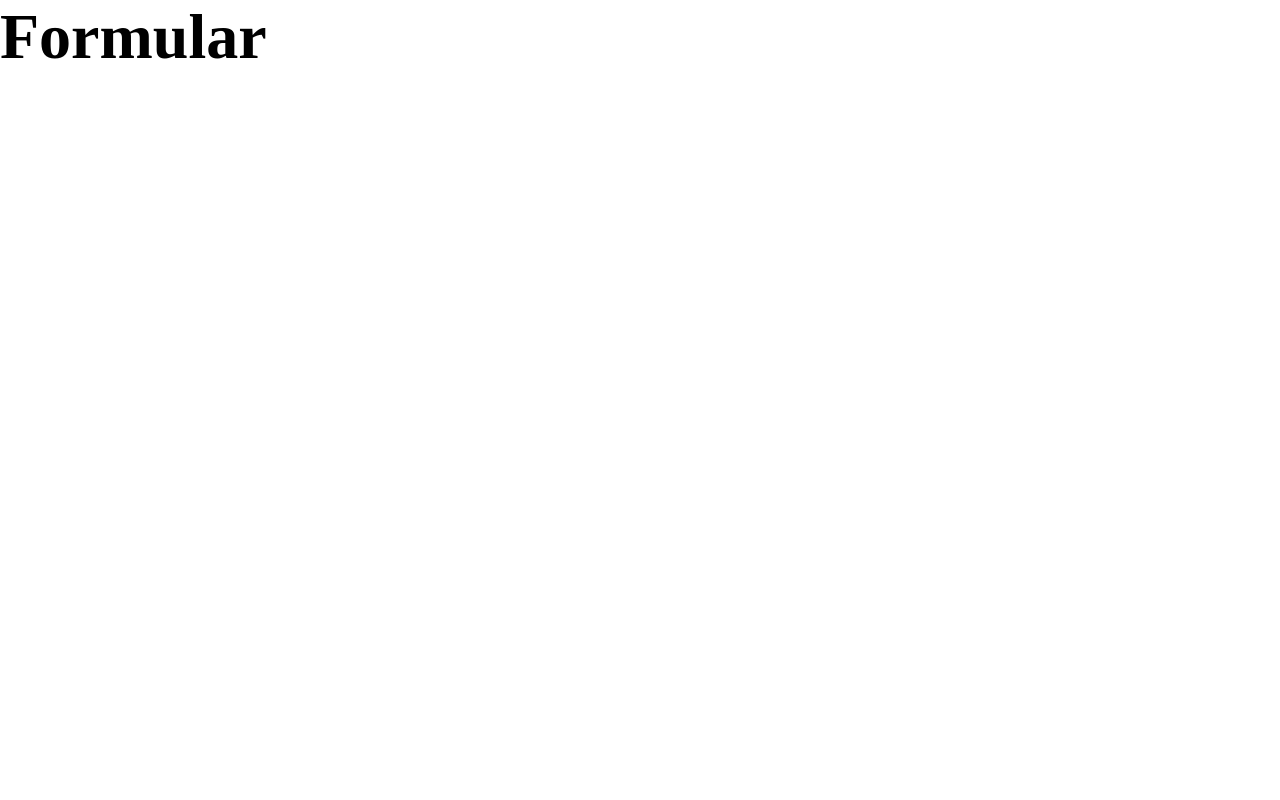
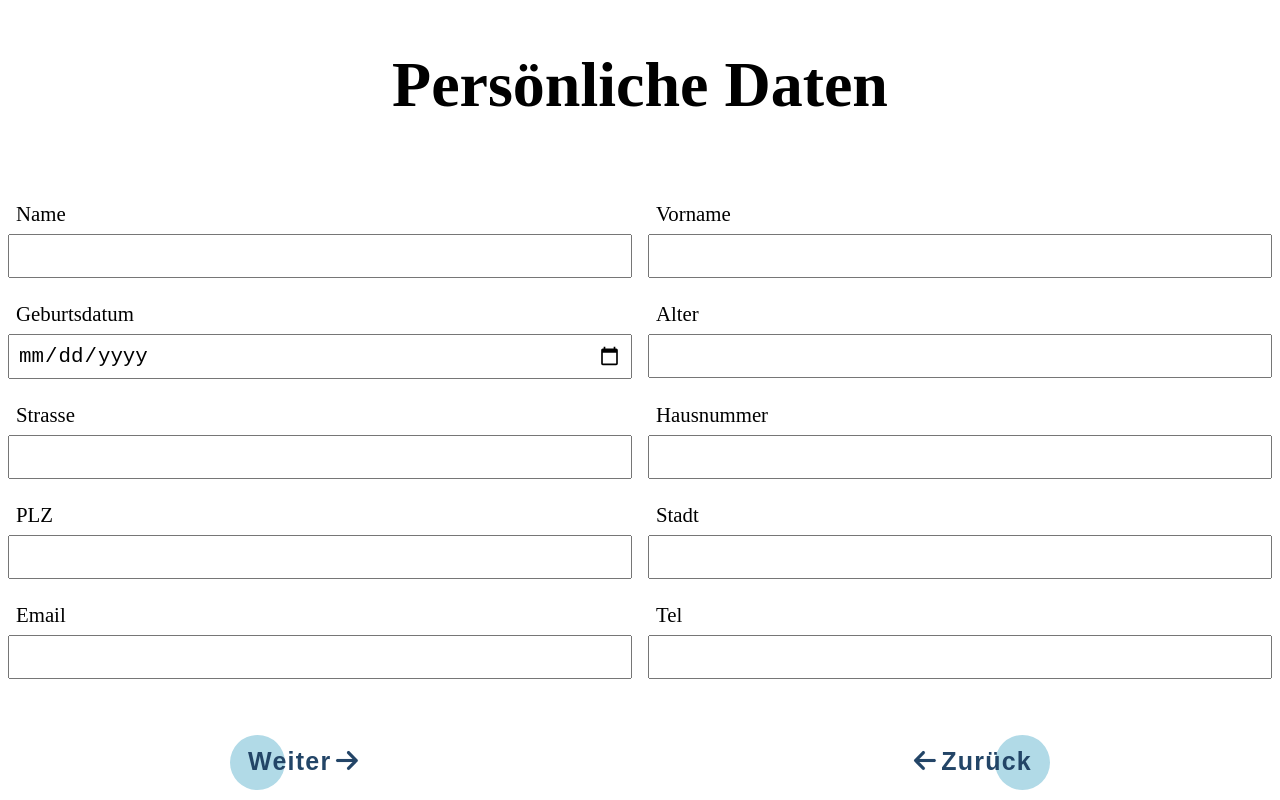
Before and after one commit to Jackeline-Matos/Lebenslauf, a React (Create React App) app in the folder lebenslauf/: page /formular in a window 1280 px wide. Built offline with nearby package versions, Linux system fonts and the light colour scheme.

Commit message:
formularMitButton

```diff
--- a/lebenslauf/package.json
+++ b/lebenslauf/package.json
@@ -3,9 +3,14 @@
   "version": "0.1.0",
   "private": true,
   "dependencies": {
+    "@fortawesome/fontawesome-svg-core": "^6.2.0",
+    "@fortawesome/free-regular-svg-icons": "^6.2.0",
+    "@fortawesome/free-solid-svg-icons": "^6.2.0",
+    "@fortawesome/react-fontawesome": "^0.2.0",
     "@testing-library/jest-dom": "^5.16.5",
     "@testing-library/react": "^13.4.0",
     "@testing-library/user-event": "^13.5.0",
+    "bootstrap": "^5.2.2",
     "framer-motion": "^7.6.1",
     "react": "^18.2.0",
     "react-dom": "^18.2.0",
--- a/lebenslauf/public/index.html
+++ b/lebenslauf/public/index.html
@@ -9,6 +9,7 @@
       name="description"
       content="Web site created using create-react-app"
     />
+
     <link rel="apple-touch-icon" href="%PUBLIC_URL%/logo192.png" />
     <!--
       manifest.json provides metadata used when your web app is installed on a
--- /dev/null
+++ b/lebenslauf/src/components/Formular.css
@@ -0,0 +1,99 @@
+* {
+  margin: 0;
+  padding: 0;
+  box-sizing: border-box;
+}
+h1 {
+  padding-top: 3rem;
+  text-align: center;
+  padding-bottom: 1rem;
+}
+.zeile {
+  display: flex;
+}
+.flex {
+  display: flex;
+  flex-direction: column;
+  width: 50%;
+  margin: 0.5rem;
+}
+input,
+label {
+  font-size: 1.3rem;
+  padding: 0.5rem;
+}
+.cta {
+  position: relative;
+  margin: auto;
+  padding: 12px 18px;
+  transition: all 0.2s ease;
+  border: none;
+  background: none;
+}
+
+.cta.zu:before {
+  content: "";
+  position: absolute;
+  top: 0;
+  right: 0;
+  display: block;
+  border-radius: 50px;
+  background: #b1dae7;
+  width: 55px;
+  height: 55px;
+  transition: all 0.3s ease;
+}
+.cta.we:before {
+  content: "";
+  position: absolute;
+  top: 0;
+  left: 0;
+  display: block;
+  border-radius: 50px;
+  background: #b1dae7;
+  width: 55px;
+  height: 55px;
+  transition: all 0.3s ease;
+}
+
+.cta span {
+  position: relative;
+  font-family: "Ubuntu", sans-serif;
+  font-size: 25px;
+  font-weight: 700;
+  letter-spacing: 0.05em;
+  color: #234567;
+}
+
+.cta svg {
+  position: relative;
+  top: 0;
+  margin-left: 10px;
+  fill: none;
+  stroke-linecap: round;
+  stroke-linejoin: round;
+  stroke: #234567;
+  stroke-width: 2;
+  transform: translateX(-5px);
+  transition: all 0.3s ease;
+}
+
+.cta:hover:before {
+  width: 100%;
+  background: #b1dae7;
+}
+
+.cta:hover svg {
+  transform: translateX(0);
+}
+
+.cta:active {
+  transform: scale(0.95);
+}
+form {
+  margin-top: 3rem;
+}
+.buttons {
+  display: flex;
+  margin-top: 3rem;
+}
--- a/lebenslauf/src/components/Formular.js
+++ b/lebenslauf/src/components/Formular.js
@@ -1,7 +1,91 @@
+import "./Formular.css";
+import { useNavigate } from "react-router-dom";
+import {
+  faArrowLeft,
+  faArrowRight,
+  faHome,
+} from "@fortawesome/free-solid-svg-icons";
+import { FontAwesomeIcon } from "@fortawesome/react-fontawesome";
 const Formular = () => {
+  const navigate = useNavigate();
   return (
     <>
-      <h1>Formular</h1>
+      <h1>Persönliche Daten</h1>
+      <form>
+        <div className="zeile">
+          <div className="flex">
+            <label htmlFor="name">Name</label>
+            <input type="text" id="name" />
+          </div>
+          <div className="flex">
+            <label htmlFor="vorname">Vorname</label>
+            <input type="text" id="vorname" />
+          </div>
+        </div>
+        <div className="zeile">
+          <div className="flex">
+            <label htmlFor="born">Geburtsdatum</label>
+            <input type="date" id="born" />
+          </div>
+          <div className="flex">
+            <label htmlFor="alter">Alter</label>
+            <input type="number" id="alter" />
+          </div>
+        </div>
+        <div className="zeile">
+          <div className="flex">
+            <label htmlFor="strasse">Strasse</label>
+            <input type="text" id="strasse" />
+          </div>
+          <div className="flex">
+            <label htmlFor="hausnummer">Hausnummer</label>
+            <input type="number" id="hausnummer" />
+          </div>
+        </div>
+        <div className="zeile">
+          <div className="flex">
+            <label htmlFor="plz">PLZ</label>
+            <input type="number" id="plz" />
+          </div>
+          <div className="flex">
+            <label htmlFor="stadt">Stadt</label>
+            <input type="text" id="stadt" />
+          </div>
+        </div>
+        <div className="zeile">
+          <div className="flex">
+            <label htmlFor="mail">Email</label>
+            <input type="email" id="mail" />
+          </div>
+          <div className="flex">
+            <label htmlFor="tel">Tel</label>
+            <input type="number" id="tel" />
+          </div>
+        </div>
+        <div className="buttons">
+          <button class="cta we">
+            <span>
+              {" "}
+              Weiter
+              <FontAwesomeIcon icon={faArrowRight} />
+            </span>
+            <svg viewBox="0 0 13 10" height="10px" width="15px"></svg>
+          </button>
+          <button
+            class="cta zu"
+            onClick={() => {
+              const nav = () => navigate("/");
+              nav();
+            }}
+          >
+            <svg viewBox="0 0 13 10" height="10px" width="15px"></svg>
+            <span>
+              <FontAwesomeIcon icon={faArrowLeft} />
+              Zurück
+            </span>
+          </button>
+        </div>
+      </form>
     </>
   );
 };
```
Also changed, not shown: 1 other file (tests, documents, lock files or other folders).
